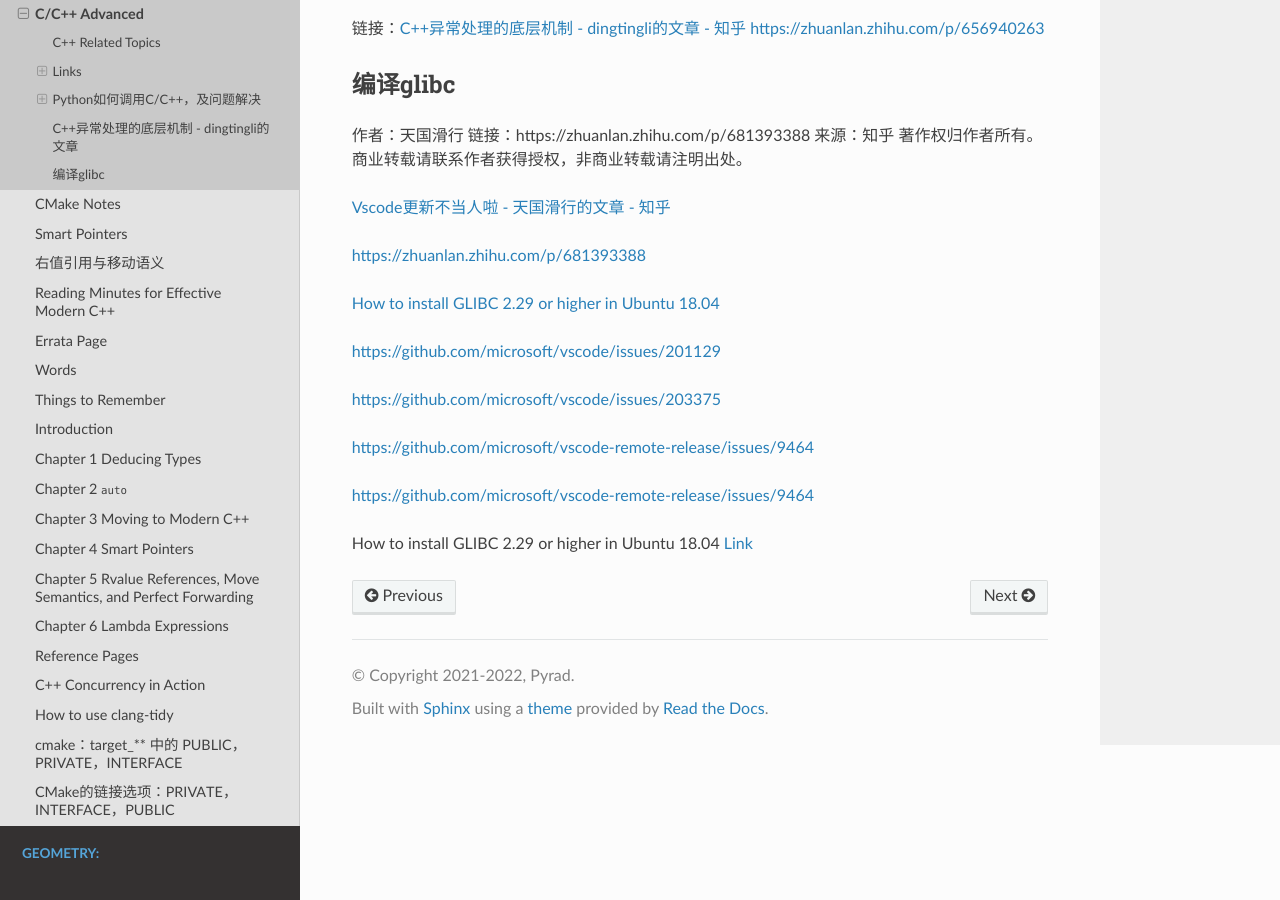
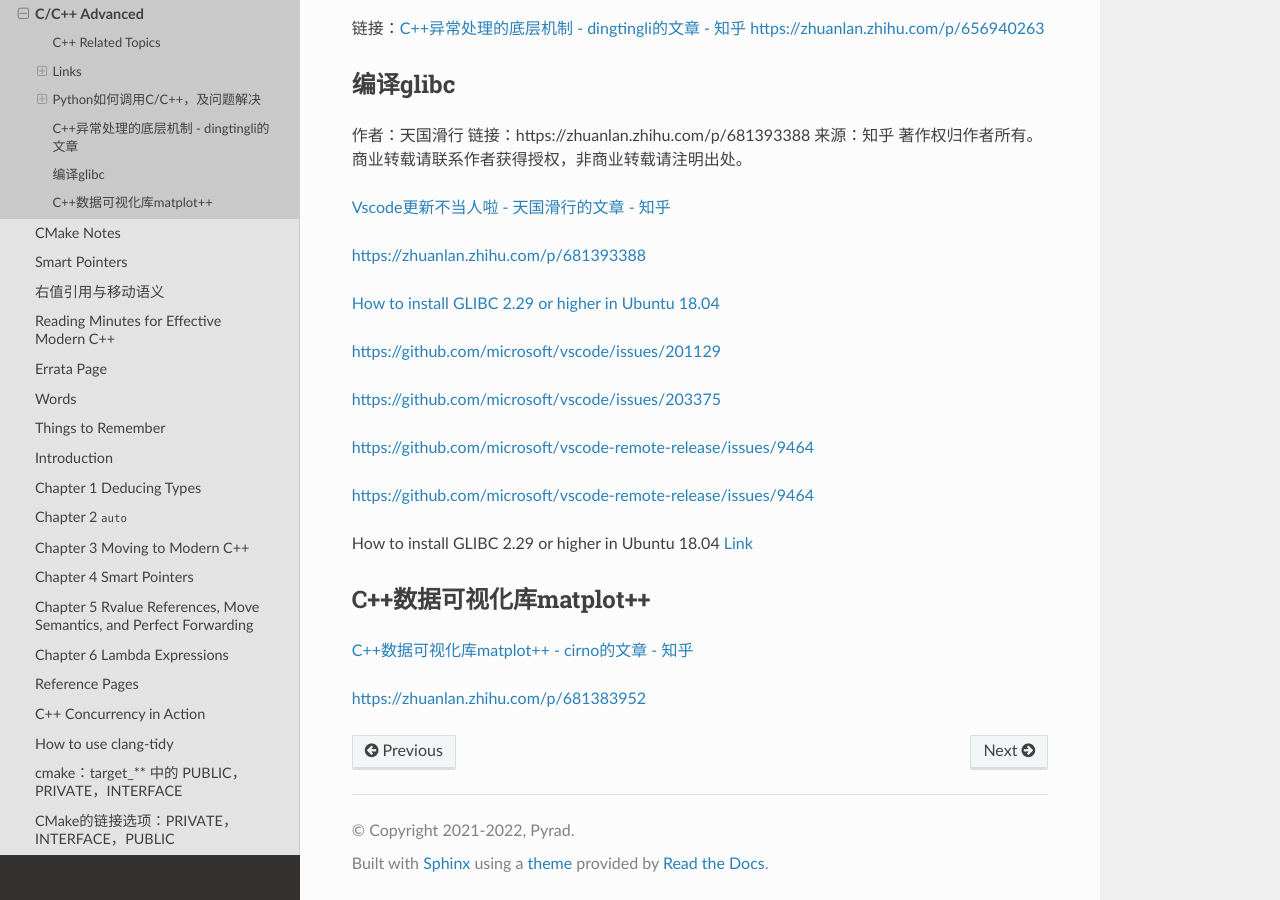
Before and after one commit to Pyrad/pyradnotes, a Sphinx documentation site: the page built from source/CPP/CppAdvanced.md, in a window 1280 px wide and 900 px high, scrolled down 5055 px. Built offline with Sphinx 7.4.7 and the Read the Docs theme 2.0.0, drawn with Linux system fonts in a browser that asks for light colours.

Commit message:
CPP C++ matplot++

```diff
--- a/source/CPP/CppAdvanced.md
+++ b/source/CPP/CppAdvanced.md
@@ -248,3 +248,10 @@ ninja: build stopped: subcommand failed.
 [https://github.com/microsoft/vscode-remote-release/issues/9464](https://github.com/microsoft/vscode-remote-release/issues/9464)
 
 How to install GLIBC 2.29 or higher in Ubuntu 18.04 [Link](https://stackoverflow.com/questions/72513993/how-to-install-glibc-2-29-or-higher-in-ubuntu-18-04)
+
+
+## C++数据可视化库matplot++
+
+[C++数据可视化库matplot++ - cirno的文章 - 知乎](https://zhuanlan.zhihu.com/p/681383952)
+
+[https://zhuanlan.zhihu.com/p/681383952](https://zhuanlan.zhihu.com/p/681383952)
```
